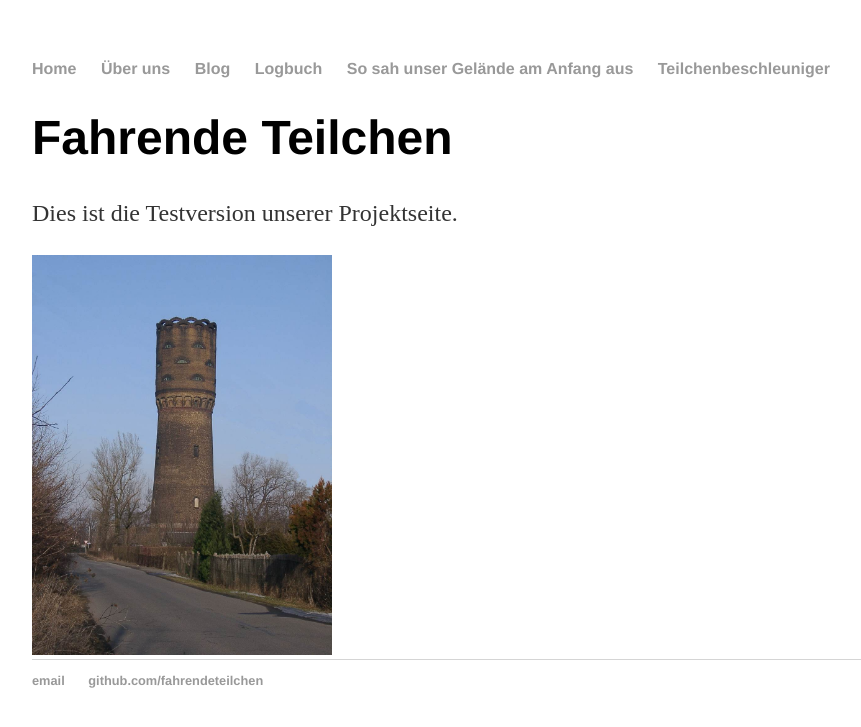
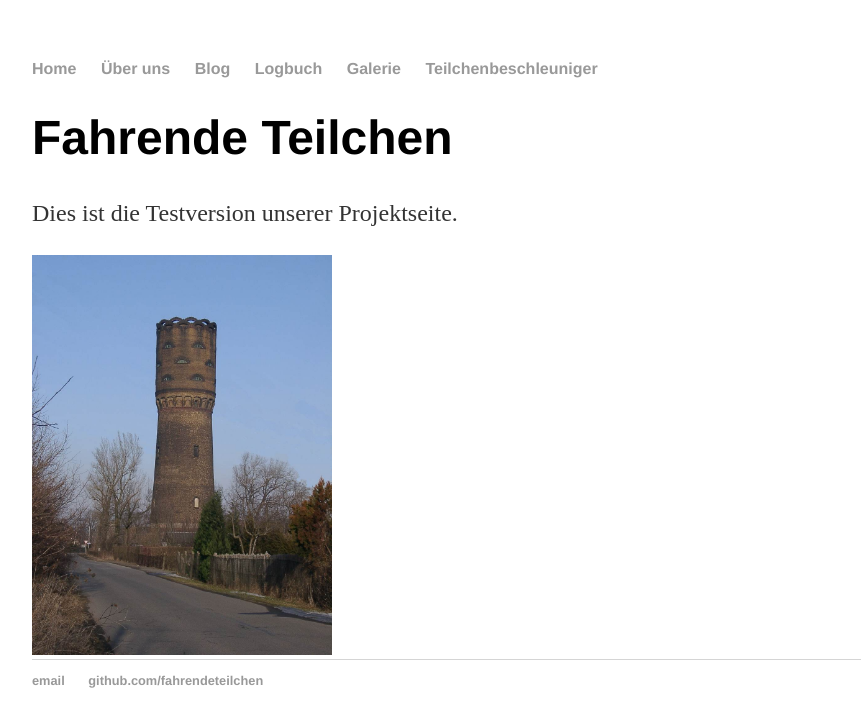
Before and after one commit to fahrendeteilchen/fahrendeteilchen.github.io, a Jekyll site: the page built from index.html, in a window 1280 px wide. Shown: the top 727 px of the page, without its empty margins (160-1021 px from the left). Built offline with Jekyll 4.4.1, drawn with Linux system fonts in a browser that asks for light colours.

Commit message:
Update default.html

```diff
--- a/_layouts/default.html
+++ b/_layouts/default.html
@@ -12,7 +12,7 @@
 	        	<li><a href="/about">Über uns</a></li>
         		<li><a href="/blog">Blog</a></li>
         		<li><a href="/history">Logbuch</a></li>
-        		<li><a href="/galery/0">So sah unser Gelände am Anfang aus</a></li>
+        		<li><a href="/galery/0">Galerie</a></li>
         		<li><a href="/text/accelerator">Teilchenbeschleuniger</a></li>
     		</ul>
 		</nav>
```
